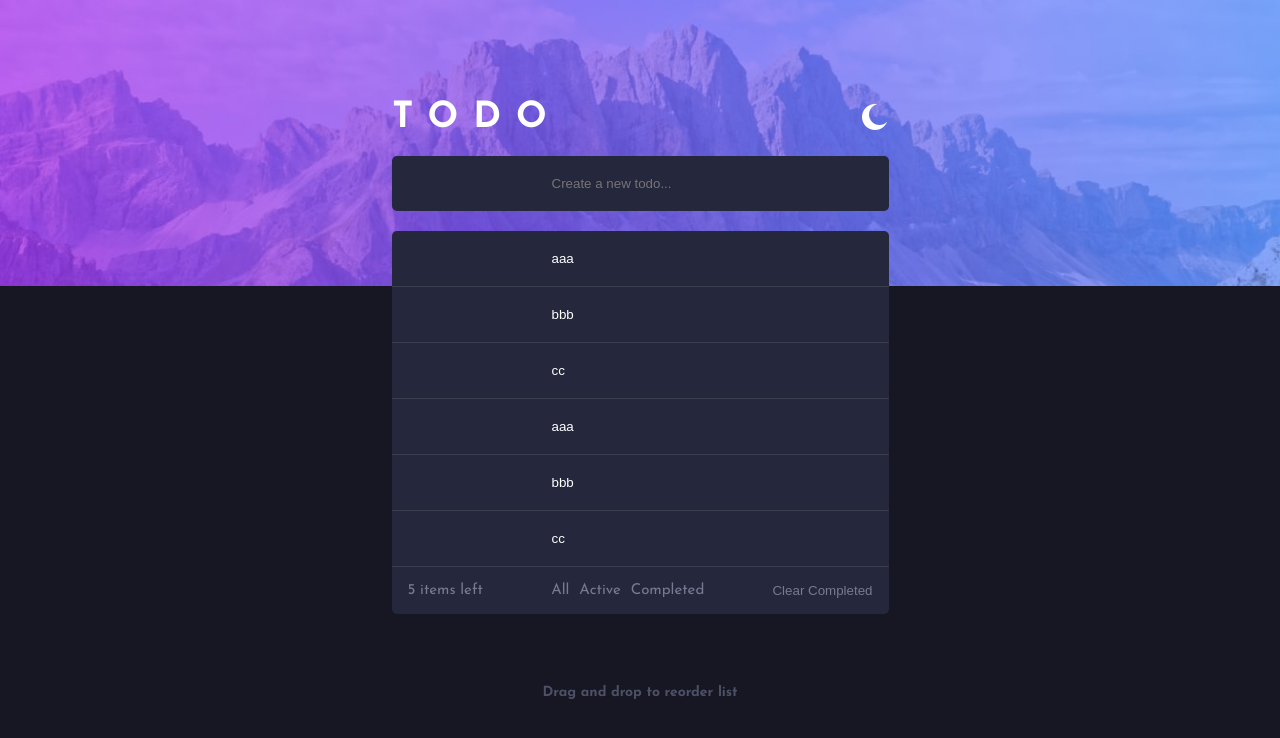
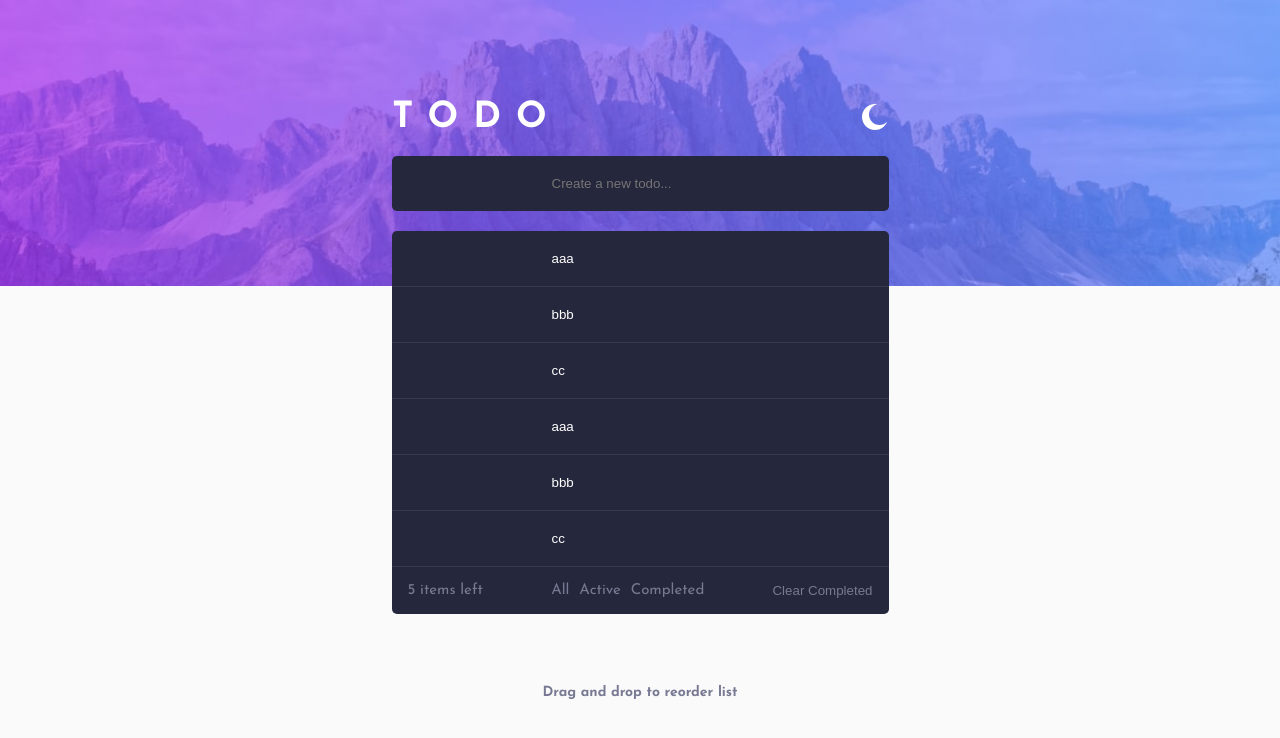
Before and after one commit to Danielhu3/todo-list-react, a React (Create React App) app: page / in a window 1280 px wide. Shown: the top 738 px of the page. Built offline with nearby package versions, Linux system fonts and the light colour scheme.

Commit message:
Change theme bottom parte, parte 1

```diff
--- a/src/App.css
+++ b/src/App.css
@@ -106,17 +106,17 @@ body{
 }
 
 
-
-
-
 .bottom{
   grid-area: bottom;
-  background-color: var(--very-dark-blue);
-
   display: grid;
   justify-content: center;
+}
 
-
+.bottom.dark-mode{
+  background-color: var(--very-dark-blue);
+}
+.bottom.light-mode{
+  background-color: var(--very-light-gray);
 }
 
 .bottom-list{
@@ -142,10 +142,16 @@ body{
 .bottom-description{
   font-size: 1.4rem;
   font-weight: 700;
-  color: var(--very-dark-grayish-blue);
 
   justify-self: center;
   position: relative;
   bottom: 8rem;
+}
 
+.bottom-description.dark-mode{
+  color: var(--very-dark-grayish-blue);
 }
+
+.bottom-description.light-mode{
+  color: var(--dark-grayish-blue);
+}
--- a/src/App.js
+++ b/src/App.js
@@ -8,7 +8,7 @@ function App() {
   return (
     <div className="App">
       <TopPart darkMode={darkMode} setDarkMode={setDarkMode}/>
-      <BottomPart />
+      <BottomPart darkMode={darkMode}/>
     </div>
   );
 }
--- a/src/Components/BottomPart.js
+++ b/src/Components/BottomPart.js
@@ -3,10 +3,10 @@ import BottomBar from './BottomBar'
 import Input from './Input'
 
 
-const BottomPart = () => {
+const BottomPart = ({darkMode}) => {
   return (
     <>
-         <div className='bottom'>
+         <div className={`bottom ${darkMode ? 'dark-mode' : 'light-mode'}`}>
           <div className='bottom-list'>
             <div className='bottom-list-create'>
               <Input placeholder='Create a new todo...'/>
@@ -21,7 +21,7 @@ const BottomPart = () => {
               <BottomBar />
             </div>
           </div>
-          <div className='bottom-description'>Drag and drop to reorder list</div>
+          <div className={`bottom-description ${darkMode ? 'dark-mode' : 'light-mode'}`}>Drag and drop to reorder list</div>
       </div>
     </>
   )
```
